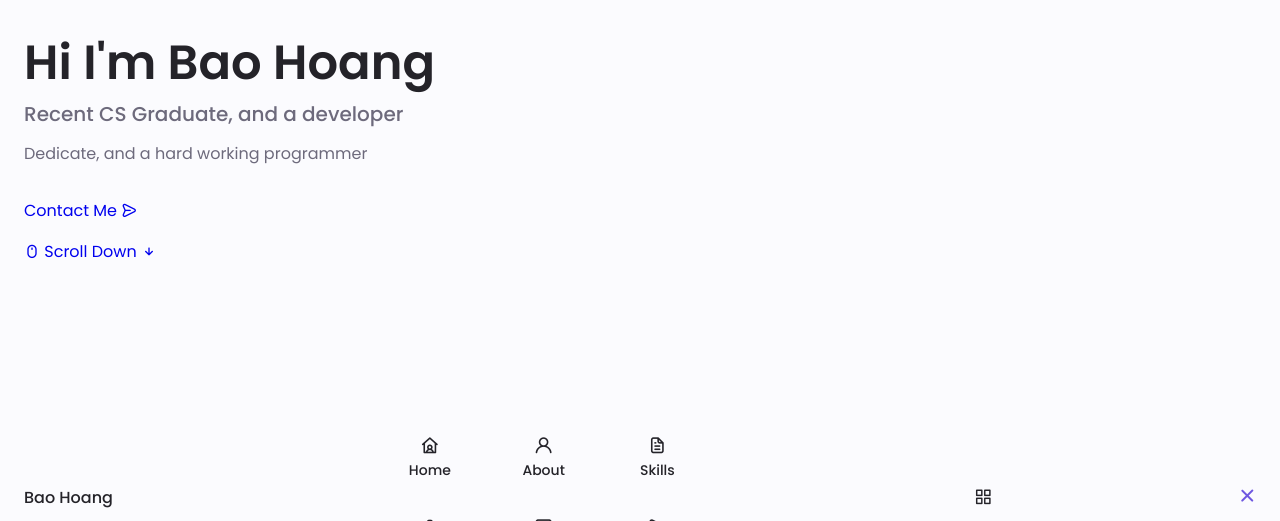
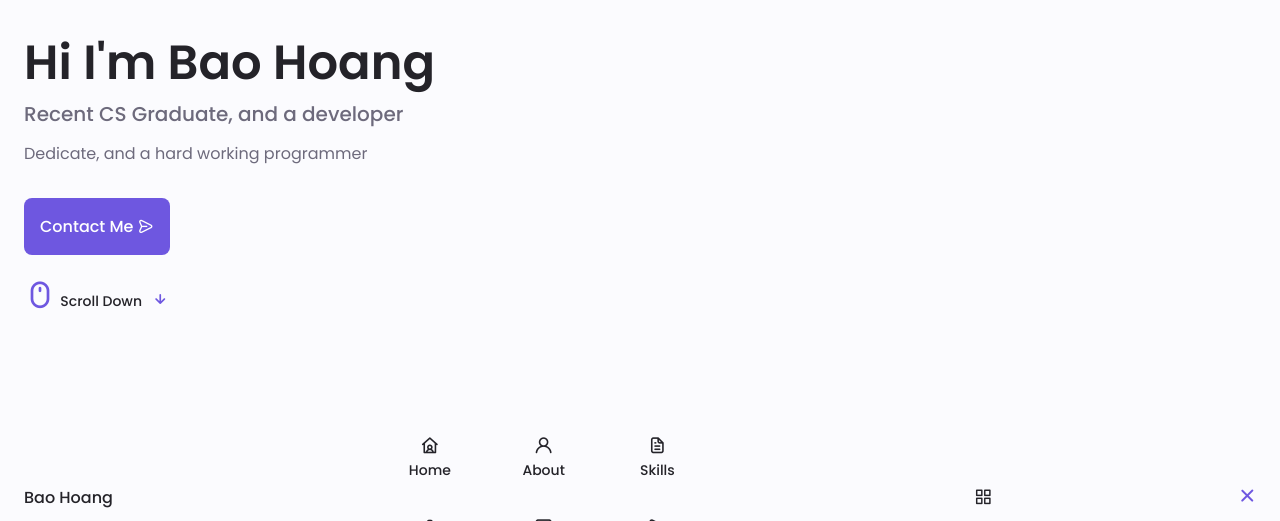
Before and after one commit to bqhoang301/portfolio-Git-heroku, a PHP site: page / in a window 1280 px wide. Shown: the part 279-800 px from the top of the page. Run offline with PHP 8.4, Linux system fonts and the light colour scheme.

Commit message:
Update style.css

```diff
--- a/assets/css/style.css
+++ b/assets/css/style.css
@@ -302,9 +302,48 @@ img{
     margin-bottom: var(--mb-2);
 }
 
+.home__scroll{
+    /*display: none;*/
+}
+
+.home__scroll-button{
+    color: var(--first-color);
+    transition: .3s;
+}
+
+.home__scroll-button:hover{
+    transform: translateY(.25rem);
+}
+
+.home__scroll-mouse{
+    font-size: 2rem;
+}
+
+.home__scroll-name{
+    font-size: var(--small-font-size);
+    color: var(--title-color);
+    font-weight: var(--font-medium);
+    margin-right: var(--mb-0-25);
+}
+
+.home__scroll-arrow{
+    font-size: 1.25rem;
+
+}
 
 /*============ Buttons ==============*/
+.button{
+    display: inline-block;
+    background-color: var(--first-color);
+    color: #FFF;
+    padding: 1rem;
+    border-radius: .5rem;
+    font-weight: var(--font-medium);
+}
 
+.button:hover{
+    background-color: var(--first-color-alt);
+}
 /* ==================== ABOUT=======================*/
 
 /* ==================== SKILLS =======================*/
```
